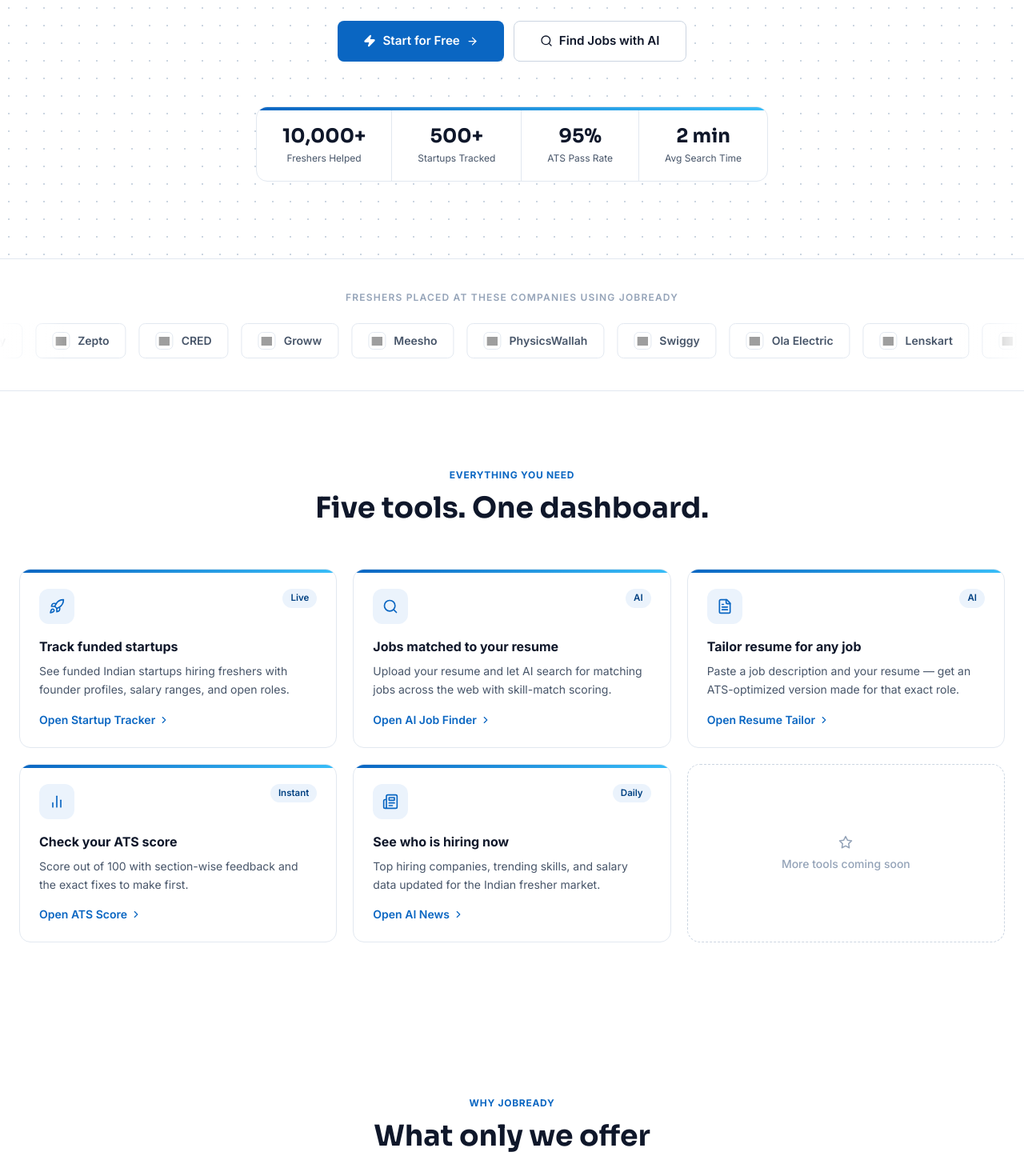
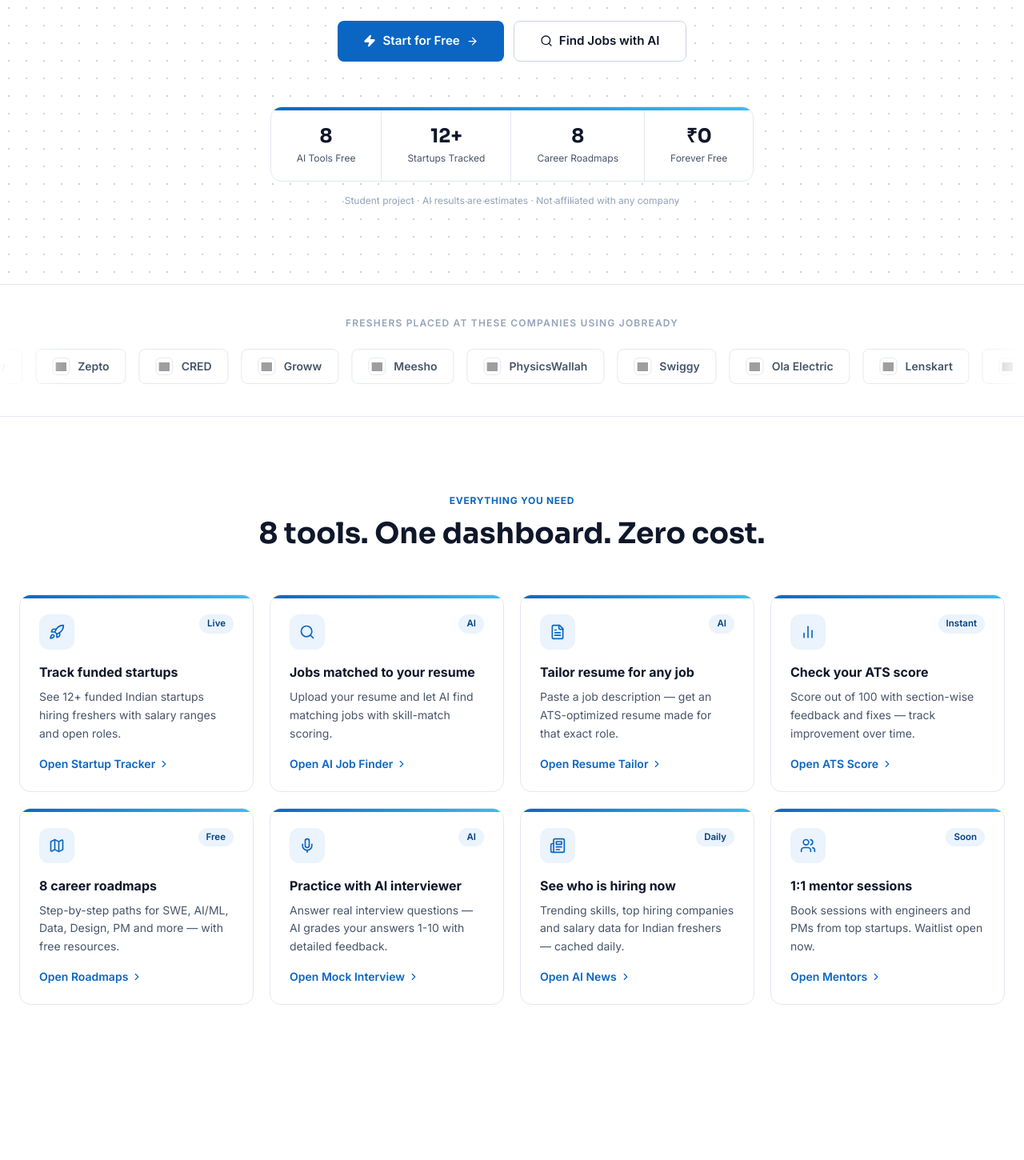
Before and after one commit to samarthx4216/jobready-app, a Next.js app: page / in a window 1280 px wide. Shown: the part 440-1890 px from the top of the page at 80% size. Built offline with nearby package versions, Linux system fonts and the light colour scheme; grey boxes are pictures that could not be loaded.

Commit message:
Update page.js

```diff
--- a/src/app/page.js
+++ b/src/app/page.js
@@ -1,8 +1,8 @@
 'use client'
-import { useState, useEffect, useRef } from 'react'
+import { useState } from 'react'
 import Link from 'next/link'
 import { useRouter } from 'next/navigation'
-import { Search, ArrowRight, Zap, CheckCircle, Star, TrendingUp, Rocket, FileText, BarChart2, Newspaper, ChevronRight, Shield, Clock, Target } from 'lucide-react'
+import { Search, ArrowRight, Zap, Star, TrendingUp, Rocket, FileText, BarChart2, Newspaper, ChevronRight, Shield, Clock, Target, Map, Users, Mic } from 'lucide-react'
 import { useAuth } from '@/lib/auth'
 import LiveActivity from '@/components/LiveActivity'
 import LogoStrip from '@/components/LogoStrip'
@@ -11,42 +11,20 @@ import SkillsQuiz from '@/components/SkillsQuiz'
 import BeforeAfter from '@/components/BeforeAfter'
 import SalaryBenchmark from '@/components/SalaryBenchmark'
 
-function Counter({ target, suffix = '', duration = 1800 }) {
-  const [count, setCount] = useState(0)
-  const [started, setStarted] = useState(false)
-  const ref = useRef()
-  useEffect(() => {
-    const obs = new IntersectionObserver(([e]) => { if (e.isIntersecting) setStarted(true) }, { threshold: 0.5 })
-    if (ref.current) obs.observe(ref.current)
-    return () => obs.disconnect()
-  }, [])
-  useEffect(() => {
-    if (!started) return
-    const num = parseInt(target.replace(/\D/g, ''))
-    let start = 0; const step = num / (duration / 16)
-    const t = setInterval(() => { start += step; if (start >= num) { setCount(num); clearInterval(t) } else setCount(Math.floor(start)) }, 16)
-    return () => clearInterval(t)
-  }, [started, target, duration])
-  return <span ref={ref}>{count.toLocaleString()}{suffix}</span>
-}
-
 const features = [
-  { icon: Rocket, label: 'Startup Tracker', href: '/startup-tracker', tag: 'Live', title: 'Track funded startups', description: 'See funded Indian startups hiring freshers with founder profiles, salary ranges, and open roles.' },
-  { icon: Search, label: 'AI Job Finder', href: '/job-finder', tag: 'AI', title: 'Jobs matched to your resume', description: 'Upload your resume and let AI search for matching jobs across the web with skill-match scoring.' },
-  { icon: FileText, label: 'Resume Tailor', href: '/resume-tailor', tag: 'AI', title: 'Tailor resume for any job', description: 'Paste a job description and your resume — get an ATS-optimized version made for that exact role.' },
-  { icon: BarChart2, label: 'ATS Score', href: '/ats-score', tag: 'Instant', title: 'Check your ATS score', description: 'Score out of 100 with section-wise feedback and the exact fixes to make first.' },
-  { icon: Newspaper, label: 'AI News', href: '/news', tag: 'Daily', title: 'See who is hiring now', description: 'Top hiring companies, trending skills, and salary data updated for the Indian fresher market.' },
+  { icon: Rocket, label: 'Startup Tracker', href: '/startup-tracker', tag: 'Live', title: 'Track funded startups', description: 'See 12+ funded Indian startups hiring freshers with salary ranges and open roles.' },
+  { icon: Search, label: 'AI Job Finder', href: '/job-finder', tag: 'AI', title: 'Jobs matched to your resume', description: 'Upload your resume and let AI find matching jobs with skill-match scoring.' },
+  { icon: FileText, label: 'Resume Tailor', href: '/resume-tailor', tag: 'AI', title: 'Tailor resume for any job', description: 'Paste a job description — get an ATS-optimized resume made for that exact role.' },
+  { icon: BarChart2, label: 'ATS Score', href: '/ats-score', tag: 'Instant', title: 'Check your ATS score', description: 'Score out of 100 with section-wise feedback and fixes — track improvement over time.' },
+  { icon: Map, label: 'Roadmaps', href: '/roadmaps', tag: 'Free', title: '8 career roadmaps', description: 'Step-by-step paths for SWE, AI/ML, Data, Design, PM and more — with free resources.' },
+  { icon: Mic, label: 'Mock Interview', href: '/interview', tag: 'AI', title: 'Practice with AI interviewer', description: 'Answer real interview questions — AI grades your answers 1-10 with detailed feedback.' },
+  { icon: Newspaper, label: 'AI News', href: '/news', tag: 'Daily', title: 'See who is hiring now', description: 'Trending skills, top hiring companies and salary data for Indian freshers — cached daily.' },
+  { icon: Users, label: 'Mentors', href: '/mentors', tag: 'Soon', title: '1:1 mentor sessions', description: 'Book sessions with engineers and PMs from top startups. Waitlist open now.' },
 ]
 
 export default function HomePage() {
-  const [liveJobs, setLiveJobs] = useState(2847)
   const { user } = useAuth()
   const router = useRouter()
-
-  useEffect(() => {
-    const interval = setInterval(() => setLiveJobs(prev => prev + Math.floor(Math.random() * 3)), 3000)
-    return () => clearInterval(interval)
-  }, [])
 
   function handleStartFree() { router.push(user ? '/job-finder' : '/signup') }
 
@@ -56,10 +34,10 @@ export default function HomePage() {
       <section className="relative bg-dotgrid" style={{ borderBottom: '1px solid var(--border)' }}>
         <div className="max-w-5xl mx-auto px-6 pt-20 pb-24 text-center">
 
-          <div className="inline-flex items-center gap-2 px-3.5 py-1.5 rounded-full text-xs font-semibold mb-6" style={{ border: '1px solid var(--border)' }}>
+          <div className="inline-flex items-center gap-2 px-3.5 py-1.5 rounded-full text-xs font-semibold mb-6"
+            style={{ border: '1px solid var(--border)', background: 'var(--bg-panel)' }}>
             <span className="w-1.5 h-1.5 rounded-full" style={{ background: 'var(--green)' }} />
-            <span style={{ color: 'var(--ink)', fontWeight: 700 }}>{liveJobs.toLocaleString()}</span>
-            <span style={{ color: 'var(--ink-soft)' }}>fresher jobs live right now</span>
+            <span style={{ color: 'var(--ink-soft)' }}>Free AI tools for Indian freshers · No signup needed</span>
           </div>
 
           <h1 className="display text-5xl sm:text-6xl md:text-7xl font-bold mb-6 leading-[1.05]" style={{ color: 'var(--ink)' }}>
@@ -71,40 +49,49 @@ export default function HomePage() {
           </p>
 
           <div className="flex flex-col sm:flex-row gap-3 justify-center mb-14">
-            <button onClick={handleStartFree} className="btn-primary flex items-center justify-center gap-2" style={{ fontSize: '0.95rem', padding: '0.85rem 2rem' }}>
+            <button onClick={handleStartFree} className="btn-primary flex items-center justify-center gap-2"
+              style={{ fontSize: '0.95rem', padding: '0.85rem 2rem' }}>
               <Zap size={16} fill="white" /> {user ? 'Find My Jobs' : 'Start for Free'} <ArrowRight size={15} />
             </button>
-            <Link href="/job-finder" className="btn-secondary flex items-center justify-center gap-2" style={{ textDecoration: 'none', fontSize: '0.95rem', padding: '0.85rem 2rem' }}>
+            <Link href="/job-finder" className="btn-secondary flex items-center justify-center gap-2"
+              style={{ textDecoration: 'none', fontSize: '0.95rem', padding: '0.85rem 2rem' }}>
               <Search size={16} /> Find Jobs with AI
             </Link>
           </div>
 
-          {/* Stats strip — campus ID style */}
+          {/* Honest stats */}
           <div className="id-card inline-flex flex-wrap justify-center divide-x" style={{ borderColor: 'var(--border)' }}>
             {[
-              { target: '10000', suffix: '+', label: 'Freshers Helped' },
-              { target: '500', suffix: '+', label: 'Startups Tracked' },
-              { target: '95', suffix: '%', label: 'ATS Pass Rate' },
-              { target: '2', suffix: ' min', label: 'Avg Search Time' },
-            ].map(({ target, suffix, label }, i) => (
+              { value: '8', label: 'AI Tools Free' },
+              { value: '12+', label: 'Startups Tracked' },
+              { value: '8', label: 'Career Roadmaps' },
+              { value: '₹0', label: 'Forever Free' },
+            ].map(({ value, label }) => (
               <div key={label} className="px-8 py-5 text-center" style={{ borderColor: 'var(--border)' }}>
-                <div className="display text-2xl font-bold" style={{ color: 'var(--ink)' }}><Counter target={target} suffix={suffix} /></div>
+                <div className="display text-2xl font-bold" style={{ color: 'var(--ink)' }}>{value}</div>
                 <p className="text-xs mt-1" style={{ color: 'var(--ink-soft)' }}>{label}</p>
               </div>
             ))}
           </div>
+
+          {/* Honest disclaimer under stats */}
+          <p className="text-xs mt-4" style={{ color: 'var(--ink-faint)' }}>
+            Student project · AI results are estimates · Not affiliated with any company
+          </p>
         </div>
       </section>
 
       <LogoStrip />
 
-      {/* ── FEATURES — campus ID card grid ── */}
+      {/* ── FEATURES ── */}
       <section className="max-w-7xl mx-auto px-6 py-24">
         <div className="text-center mb-14">
           <p className="eyebrow mb-3">Everything you need</p>
-          <h2 className="display text-4xl font-bold" style={{ color: 'var(--ink)' }}>Five tools. One dashboard.</h2>
+          <h2 className="display text-4xl font-bold" style={{ color: 'var(--ink)' }}>
+            8 tools. One dashboard. Zero cost.
+          </h2>
         </div>
-        <div className="grid grid-cols-1 md:grid-cols-2 lg:grid-cols-3 gap-5">
+        <div className="grid grid-cols-1 md:grid-cols-2 lg:grid-cols-4 gap-5">
           {features.map(({ icon: Icon, label, href, tag, title, description }) => (
             <Link key={href} href={href} className="id-card card-hover p-6 block" style={{ textDecoration: 'none' }}>
               <div className="flex items-start justify-between mb-4">
@@ -120,10 +107,6 @@ export default function HomePage() {
               </div>
             </Link>
           ))}
-          <div className="rounded-2xl flex flex-col items-center justify-center text-center gap-2 p-6" style={{ border: '1.5px dashed var(--border-strong)' }}>
-            <Star size={18} style={{ color: 'var(--ink-faint)' }} />
-            <p className="text-sm font-medium" style={{ color: 'var(--ink-faint)' }}>More tools coming soon</p>
-          </div>
         </div>
       </section>
 
@@ -140,8 +123,8 @@ export default function HomePage() {
           <div className="grid grid-cols-1 md:grid-cols-3 gap-6">
             {[
               { n: '01', title: 'Upload your resume', desc: 'PDF or paste text. AI reads your skills and experience in seconds.' },
-              { n: '02', title: 'AI finds your jobs', desc: 'Get matched jobs across the web with a clear % fit score for each.' },
-              { n: '03', title: 'Tailor & apply', desc: 'One-click tailor your resume for top matches, then apply directly.' },
+              { n: '02', title: 'AI finds your jobs', desc: 'Get AI-matched job suggestions with a clear % fit score for each role.' },
+              { n: '03', title: 'Tailor & apply', desc: 'Tailor your resume for top matches using AI, then apply directly.' },
             ].map(({ n, title, desc }) => (
               <div key={n} className="card p-6">
                 <span className="display text-3xl font-bold block mb-4" style={{ color: 'var(--blue)' }}>{n}</span>
@@ -155,43 +138,20 @@ export default function HomePage() {
 
       <BeforeAfter />
 
-      {/* ── TESTIMONIALS ── */}
-      <section className="max-w-6xl mx-auto px-6 py-24">
-        <div className="text-center mb-14">
-          <p className="eyebrow mb-3">Success stories</p>
-          <h2 className="display text-4xl font-bold" style={{ color: 'var(--ink)' }}>Freshers who got hired</h2>
-        </div>
-        <div className="grid grid-cols-1 md:grid-cols-3 gap-5">
-          {[
-            { name: 'Priya Sharma', role: 'SDE at Zepto', text: 'JobReady found me 15 matching jobs in 2 minutes. The resume tailor boosted my ATS score from 42 to 87.' },
-            { name: 'Rahul Gupta', role: 'Data Analyst at Groww', text: 'Found Groww on the startup tracker, tailored my resume with AI, and got placed in 3 weeks.' },
-            { name: 'Ananya Singh', role: 'PM at Razorpay', text: 'As a non-CS fresher, the ATS Score tool helped me fix my resume completely before applying.' },
-          ].map(({ name, role, text }) => (
-            <div key={name} className="card p-6">
-              <div className="flex gap-0.5 mb-4">{[...Array(5)].map((_, i) => <Star key={i} size={13} fill="var(--amber)" style={{ color: 'var(--amber)' }} />)}</div>
-              <p className="text-sm leading-relaxed mb-5" style={{ color: 'var(--ink-soft)' }}>"{text}"</p>
-              <div className="flex items-center gap-3">
-                <div className="w-9 h-9 rounded-full flex items-center justify-center font-bold text-white text-sm" style={{ background: 'var(--blue)' }}>{name.charAt(0)}</div>
-                <div><p className="text-sm font-semibold" style={{ color: 'var(--ink)' }}>{name}</p><p className="text-xs" style={{ color: 'var(--ink-faint)' }}>{role}</p></div>
-              </div>
-            </div>
-          ))}
-        </div>
-      </section>
-
-      <SalaryBenchmark />
-
       {/* ── TRUST SIGNALS ── */}
       <section className="px-6 py-16" style={{ background: 'var(--bg-panel)', borderTop: '1px solid var(--border)' }}>
         <div className="max-w-5xl mx-auto grid grid-cols-2 md:grid-cols-4 gap-6 text-center">
           {[
-            { icon: Shield, title: '100% Secure', desc: 'Resume data never stored' },
-            { icon: Zap, title: 'AI Powered', desc: 'Fast & accurate analysis' },
+            { icon: Shield, title: '100% Secure', desc: 'Resume never stored on servers' },
+            { icon: Zap, title: 'Groq AI Powered', desc: 'Fast & accurate analysis' },
             { icon: Clock, title: 'Instant Results', desc: 'Under 30 seconds' },
             { icon: Target, title: 'India Focused', desc: 'Built for Indian job market' },
           ].map(({ icon: Icon, title, desc }) => (
             <div key={title} className="flex flex-col items-center gap-3">
-              <div className="w-11 h-11 rounded-xl flex items-center justify-center" style={{ border: '1px solid var(--border)' }}><Icon size={18} style={{ color: 'var(--blue)' }} /></div>
+              <div className="w-11 h-11 rounded-xl flex items-center justify-center"
+                style={{ border: '1px solid var(--border)' }}>
+                <Icon size={18} style={{ color: 'var(--blue)' }} />
+              </div>
               <p className="font-semibold text-sm" style={{ color: 'var(--ink)' }}>{title}</p>
               <p className="text-xs" style={{ color: 'var(--ink-faint)' }}>{desc}</p>
             </div>
@@ -205,11 +165,16 @@ export default function HomePage() {
           <h2 className="display text-4xl sm:text-5xl font-bold mb-5" style={{ color: 'var(--ink)' }}>
             Your dream job is <span style={{ color: 'var(--blue)' }}>2 minutes away</span>
           </h2>
-          <p className="mb-8 text-lg" style={{ color: 'var(--ink-soft)' }}>Upload your resume. Let AI do the searching.</p>
-          <button onClick={handleStartFree} className="btn-primary inline-flex items-center gap-2" style={{ fontSize: '1rem', padding: '0.9rem 2.2rem' }}>
+          <p className="mb-8 text-lg" style={{ color: 'var(--ink-soft)' }}>
+            Upload your resume. Let AI do the searching.
+          </p>
+          <button onClick={handleStartFree} className="btn-primary inline-flex items-center gap-2"
+            style={{ fontSize: '1rem', padding: '0.9rem 2.2rem' }}>
             <Zap size={17} fill="white" /> {user ? 'Find My Jobs' : 'Get Started Free'} <ArrowRight size={16} />
           </button>
-          <p className="mt-4 text-xs" style={{ color: 'var(--ink-faint)' }}>No credit card · No signup required to browse</p>
+          <p className="mt-4 text-xs" style={{ color: 'var(--ink-faint)' }}>
+            No credit card · No signup required to browse · Student project
+          </p>
         </div>
       </section>
 
```
